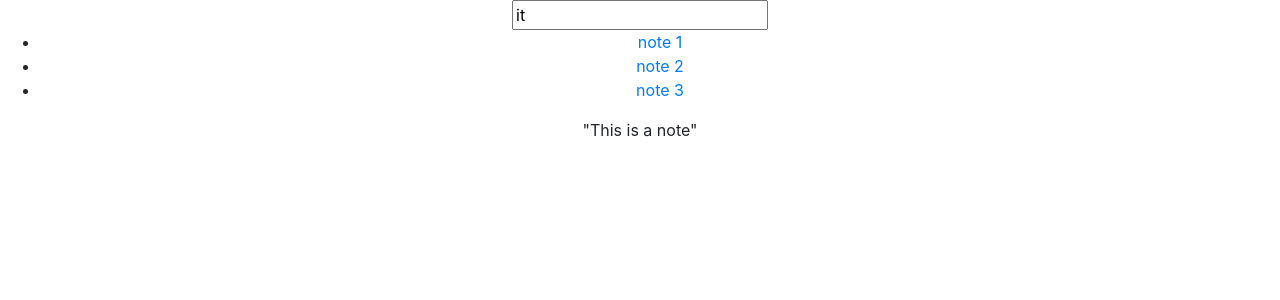
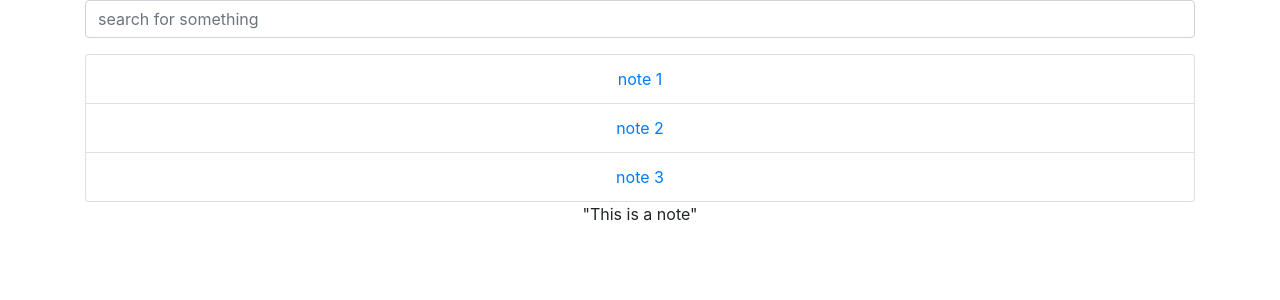
Before and after one commit to adebruyne/react-notes-app-dir, a React (Create React App) app: page / in a window 1280 px wide. Shown: the top 300 px of the page. Built offline with nearby package versions, Linux system fonts and the light colour scheme.

Commit message:
adds some bootstrap styling to note app

```diff
--- a/src/NoteList.js
+++ b/src/NoteList.js
@@ -3,15 +3,15 @@ import React from "react";
 function NoteList(props) {
   return (
     <div>
-      <div className="notes-list">
-        <ul>
-          <li>
+      <div>
+        <ul className="notes-list list-group ">
+          <li className="list-group-item">
             <a href="">note 1</a>
           </li>
-          <li>
+          <li className="list-group-item">
             <a href="">note 2</a>
           </li>
-          <li>
+          <li className="list-group-item">
             <a href="">note 3</a>
           </li>
         </ul>
--- a/src/NotesApp.js
+++ b/src/NotesApp.js
@@ -9,7 +9,7 @@ class NotesApp extends Component {
   }
   render() {
     return (
-      <div className="notes-app">
+      <div className="notes-app container">
         <SearchBar />
         <NoteList />
         <EditorWindow />
--- a/src/SearchBar.js
+++ b/src/SearchBar.js
@@ -2,13 +2,15 @@ import React from "react";
 
 function SearchBar(props) {
   return (
-    <div className="searchbar">
-      <input
-        value="it"
-        type="text
-        "
-      />
-    </div>
+    <form>
+      <div class="form-group searchbar">
+        <input
+          type="text"
+          class="form-control"
+          placeholder="search for something"
+        />
+      </div>
+    </form>
   );
 }
 
```
